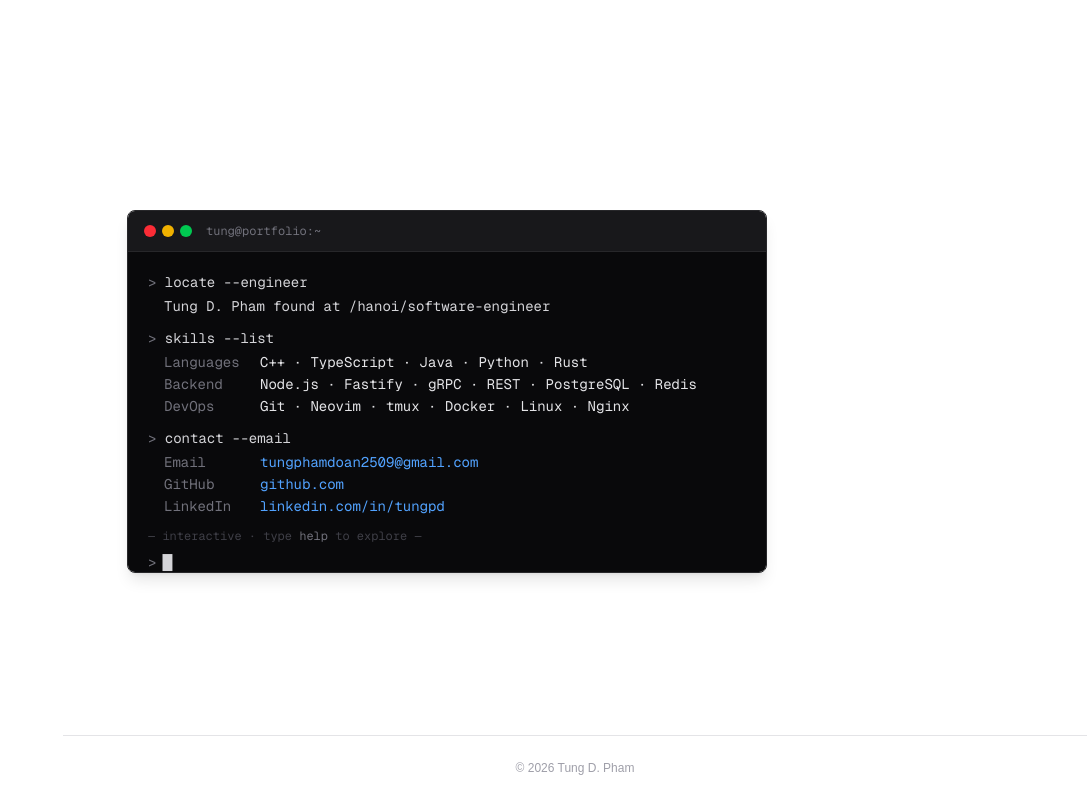
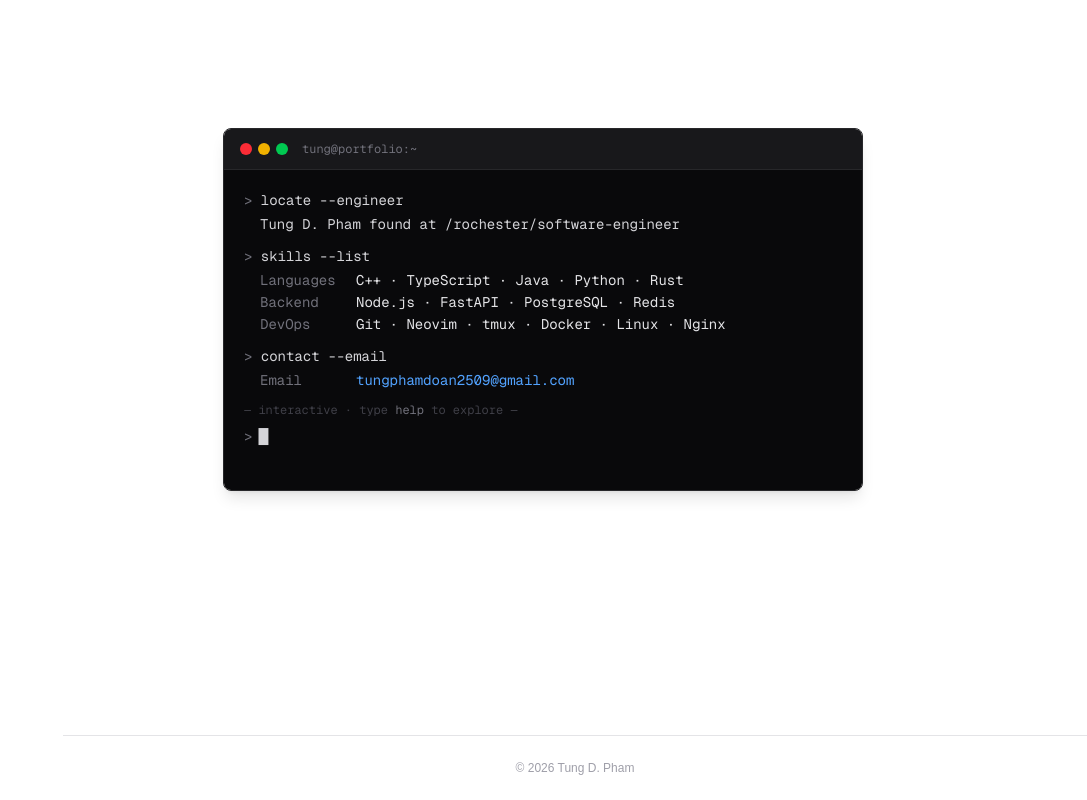
Before and after one commit to tungphambasement/mono_web, a Next.js app: page / in a window 1280 px wide. Shown: the whole page, without its empty margins (193-1280 px from the left). Built offline with nearby package versions, Linux system fonts and the light colour scheme.

Commit message:
Made terminal more interactive (draggable, resizable, etc.)

```diff
--- a/app/components/DraggableTerminal.tsx
+++ b/app/components/DraggableTerminal.tsx
@@ -4,9 +4,11 @@ import { useEffect, useLayoutEffect, useRef, useState } from "react";
 import Terminal from "./Terminal";
 
 export default function DraggableTerminal() {
-  const [pos, setPos] = useState({ x: 0, y: 0 });
+  const [pos, setPos] = useState<{ x: number; y: number } | null>(null);
   const [size, setSize] = useState({ width: 640, height: 320 });
   const [isDragging, setIsDragging] = useState(false);
+
+  const containerRef = useRef<HTMLDivElement>(null);
 
   const sizeRef = useRef(size);
   sizeRef.current = size;
@@ -19,27 +21,34 @@ export default function DraggableTerminal() {
   const resizeOrigin = useRef({ mouseX: 0, mouseY: 0, w: 0, h: 0 });
 
   useLayoutEffect(() => {
+    if (containerRef.current) {
+      const rect = containerRef.current.getBoundingClientRect();
       const w = Math.min(640, window.innerWidth - 40);
+
       setSize((s) => ({ ...s, width: w }));
       setPos({
-      x: Math.max(20, (window.innerWidth - w) / 2),
-      y: Math.max(60, (window.innerHeight - 380) / 2),
+        x: rect.left,
+        y: rect.top,
       });
+    }
   }, []);
 
   useEffect(() => {
     function onMove(e: MouseEvent) {
-      if (!isDraggingRef.current && !isResizing.current) return;
+      if (!isDraggingRef.current && !isResizing.current || !posRef.current) return;
       e.preventDefault();
+
       if (isDraggingRef.current) {
         const x = e.clientX - dragOffset.current.x;
         const y = e.clientY - dragOffset.current.y;
+
         setPos({
           x: Math.max(-sizeRef.current.width + 80, Math.min(window.innerWidth - 80, x)),
           y: Math.max(0, Math.min(window.innerHeight - 44, y)),
         });
         return;
       }
+
       if (isResizing.current) {
         const dx = e.clientX - resizeOrigin.current.mouseX;
         const dy = e.clientY - resizeOrigin.current.mouseY;
@@ -50,11 +59,13 @@ export default function DraggableTerminal() {
         });
       }
     }
+
     function onUp() {
       isDraggingRef.current = false;
       isResizing.current = null;
       setIsDragging(false);
     }
+
     window.addEventListener("mousemove", onMove);
     window.addEventListener("mouseup", onUp);
     return () => {
@@ -64,10 +75,14 @@ export default function DraggableTerminal() {
   }, []);
 
   function handleDragStart(e: React.MouseEvent) {
+    if (!posRef.current) return;
     e.preventDefault();
     isDraggingRef.current = true;
     setIsDragging(true);
-    dragOffset.current = { x: e.clientX - posRef.current.x, y: e.clientY - posRef.current.y };
+    dragOffset.current = {
+      x: e.clientX - posRef.current.x,
+      y: e.clientY - posRef.current.y
+    };
   }
 
   function handleResizeStart(e: React.MouseEvent, dir: "s" | "e" | "se") {
@@ -83,28 +98,29 @@ export default function DraggableTerminal() {
   }
 
   return (
+    <div ref={containerRef} className="w-full max-w-2xl h-80 my-8">
+      {pos && (
         <div
           className="fixed z-50 animate-fade-in"
-      style={{ left: pos.x, top: pos.y, width: size.width }}
+          style={{
+            left: pos.x,
+            top: pos.y,
+            width: size.width,
+            willChange: "left, top, width"
+          }}
         >
           <Terminal
             height={size.height}
             onDragHandleMouseDown={handleDragStart}
             isDragging={isDragging}
           />
+
           {/* Resize handles */}
-      <div
-        className="absolute inset-x-0 bottom-0 h-2 cursor-s-resize"
-        onMouseDown={(e) => handleResizeStart(e, "s")}
-      />
-      <div
-        className="absolute inset-y-0 right-0 w-2 cursor-e-resize"
-        onMouseDown={(e) => handleResizeStart(e, "e")}
-      />
-      <div
-        className="absolute bottom-0 right-0 w-4 h-4 cursor-se-resize z-10"
-        onMouseDown={(e) => handleResizeStart(e, "se")}
-      />
+          <div className="absolute inset-x-0 bottom-0 h-2 cursor-s-resize" onMouseDown={(e) => handleResizeStart(e, "s")} />
+          <div className="absolute inset-y-0 right-0 w-2 cursor-e-resize" onMouseDown={(e) => handleResizeStart(e, "e")} />
+          <div className="absolute bottom-0 right-0 w-4 h-4 cursor-se-resize z-10" onMouseDown={(e) => handleResizeStart(e, "se")} />
+        </div>
+      )}
     </div>
   );
 }
--- a/app/components/Terminal.tsx
+++ b/app/components/Terminal.tsx
@@ -57,7 +57,7 @@ function renderCommandOutput(
       );
 
     case "locate":
-      return <div className="text-zinc-300">Tung D. Pham found at /hanoi/software-engineer</div>;
+      return <div className="text-zinc-300">Tung D. Pham found at /rochester/software-engineer</div>;
 
     case "about":
       return (
@@ -66,9 +66,9 @@ function renderCommandOutput(
             [
               ["Name", "Tung D. Pham"],
               ["School", "University of Rochester — B.S. Computer Science"],
-              ["Grad", "May 2026"],
+              ["Grad", "May 2028"],
               ["Focus", "Systems · Backend · Distributed computing"],
-              ["Status", "🟢 Actively seeking full-time SWE roles"],
+              ["Status", "🟢 Actively seeking SWE intern roles"],
             ] as [string, string][]
           ).map(([k, v]) => (
             <div key={k}>
@@ -85,7 +85,7 @@ function renderCommandOutput(
           {(
             [
               ["Languages", "C++ · TypeScript · Java · Python · Rust"],
-              ["Backend", "Node.js · Fastify · gRPC · REST · PostgreSQL · Redis"],
+              ["Backend", "Node.js · FastAPI · PostgreSQL · Redis"],
               ["DevOps", "Git · Neovim · tmux · Docker · Linux · Nginx"],
             ] as [string, string][]
           ).map(([k, v]) => (
@@ -134,8 +134,6 @@ function renderCommandOutput(
           {(
             [
               ["Email", "mailto:tungphamdoan2509@gmail.com", "tungphamdoan2509@gmail.com"],
-              ["GitHub", "https://github.com", "github.com"],
-              ["LinkedIn", "https://linkedin.com/in/tungpd", "linkedin.com/in/tungpd"],
             ] as [string, string, string][]
           ).map(([label, href, display]) => (
             <div key={label}>
@@ -431,7 +429,6 @@ export default function Terminal({ height, onDragHandleMouseDown, isDragging }:
 
   return (
     <div className="rounded-lg border border-zinc-800 overflow-hidden shadow-lg relative">
-      {/* Chrome — drag handle */}
       <div
         className={`flex items-center gap-1.5 px-4 py-3 bg-zinc-900 border-b border-zinc-800 select-none ${isDragging ? "cursor-grabbing" : "cursor-default"}`}
         onMouseDown={onDragHandleMouseDown}
--- a/app/page.tsx
+++ b/app/page.tsx
@@ -1,5 +1,7 @@
 import DraggableTerminal from "./components/DraggableTerminal";
 
 export default function Home() {
-  return <DraggableTerminal />;
+  return (
+    <DraggableTerminal />
+  );
 }
```
Lines whose indentation alone changed are shown as unchanged.
